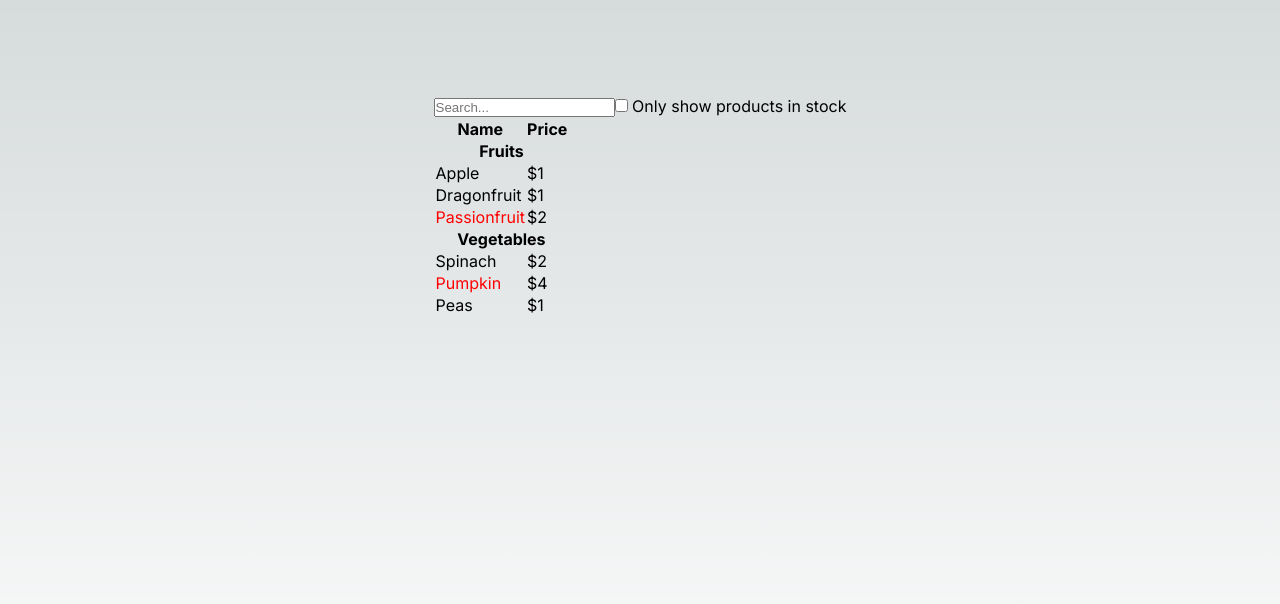
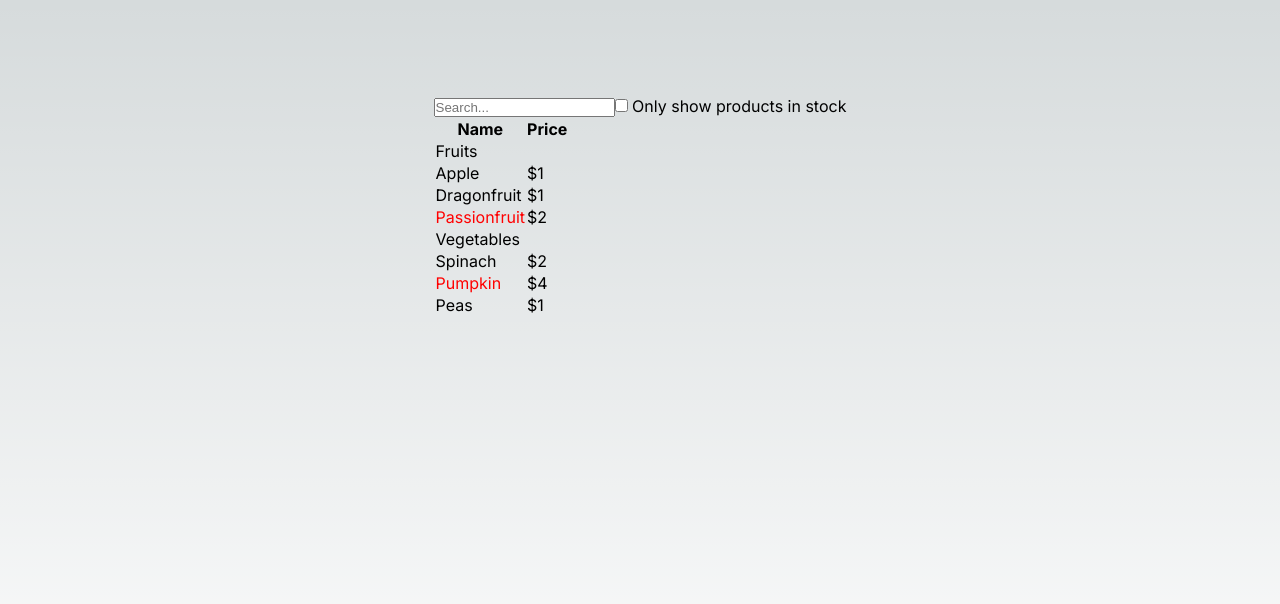
Before and after one commit to WilliamOSoares/exa844_atividade12_nextjs, a Next.js app: page / in a window 1280 px wide. Shown: the top 604 px of the page. Built offline with nearby package versions, Linux system fonts and the light colour scheme; no server answers.

Commit message:
Atualizando layout

```diff
--- a/app/page.js
+++ b/app/page.js
@@ -14,7 +14,7 @@ const PRODUCTS = [
 function ProductCategoryRow({ category }) {
   return (
     <tr>
-      <th colSpan="2">{category}</th>
+      <td colSpan="2">{category}</td>
     </tr>
   );
 }
@@ -37,12 +37,16 @@ function ProductRow({ product }) {
 function SearchBar({ filterText, inStockOnly, onFilterTextChange, onInStockOnlyChange }) {
   return (
     <form>
+      <tr>
+        <td>
           <input
             type="text"
             value={filterText}
             placeholder="Search..."
             onChange={(e) => onFilterTextChange(e.target.value)}
           />
+        </td>
+        <td>
           <label>
             <input
               type="checkbox"
@@ -52,6 +56,8 @@ function SearchBar({ filterText, inStockOnly, onFilterTextChange, onInStockOnlyC
             {' '}
             Only show products in stock
           </label>
+        </td>
+      </tr>
     </form>
   );
 }
```
Lines whose indentation alone changed are shown as unchanged.
